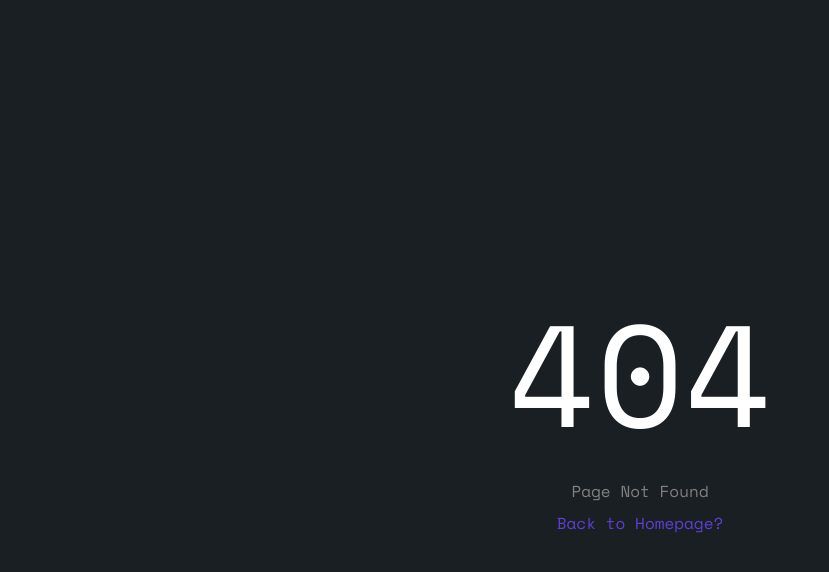
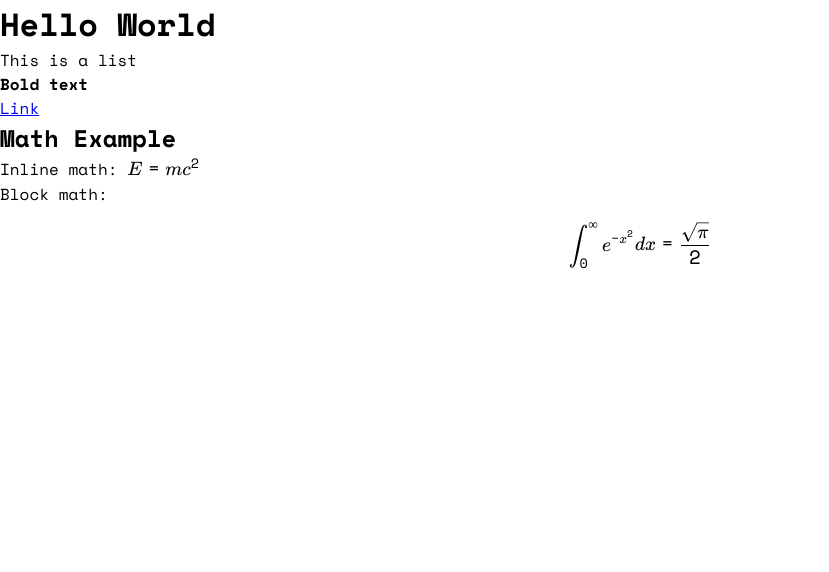
Before and after one commit to Sutanu01/AI_SEM4_Project, a React (Vite) app in the folder client/: page /test in a window 1280 px wide. Before the commit this address had no page. Shown: the top 572 px of the page, without its empty margins (0-829 px from the left). Built offline with nearby package versions, Linux system fonts and the light colour scheme.

Commit message:
latex eg

```diff
--- a/client/package.json
+++ b/client/package.json
@@ -17,11 +17,15 @@
     "@react-pdf-viewer/core": "^3.12.0",
     "@react-pdf-viewer/default-layout": "^3.12.0",
     "event-source-polyfill": "^1.0.31",
+    "katex": "^0.16.22",
     "pdfjs-dist": "^3.11.174",
     "react": "^19.0.0",
     "react-dom": "^19.0.0",
+    "react-markdown": "^10.1.0",
     "react-pdf": "^9.2.1",
-    "react-router-dom": "^7.5.0"
+    "react-router-dom": "^7.5.0",
+    "rehype-katex": "^7.0.1",
+    "remark-math": "^6.0.0"
   },
   "devDependencies": {
     "@eslint/js": "^9.21.0",
--- a/client/src/App.jsx
+++ b/client/src/App.jsx
@@ -1,18 +1,20 @@
-import React from 'react'
-import { Route, BrowserRouter as Router, Routes } from 'react-router-dom'
-import Home from './pages/Home'
-import MainPage from './pages/MainPage'
-import NotFound from './pages/NotFound'
+import React from "react";
+import { Route, BrowserRouter as Router, Routes } from "react-router-dom";
+import Home from "./pages/Home";
+import MainPage from "./pages/MainPage";
+import NotFound from "./pages/NotFound";
+import Test from "./pages/Test";
 
 const App = () => {
 	return (
 		<Router>
 			<Routes>
-				<Route path='/' element={<Home />} />
-				<Route path='/learning' element={<MainPage />} />
-				<Route path='*' element={<NotFound />} />
+				<Route path="/" element={<Home />} />
+				<Route path="/learning" element={<MainPage />} />
+				<Route path="/test" element={<Test />} />
+				<Route path="*" element={<NotFound />} />
 			</Routes>
 		</Router>
-	)
-}
-export default App
+	);
+};
+export default App;
--- /dev/null
+++ b/client/src/pages/Test.jsx
@@ -0,0 +1,33 @@
+import "katex/dist/katex.min.css"; // KaTeX styles
+import React from "react";
+import ReactMarkdown from "react-markdown";
+import rehypeKatex from "rehype-katex";
+import remarkMath from "remark-math";
+
+const markdown = `
+# Hello World
+- This is a list
+- **Bold text**
+- [Link](https://example.com)
+
+## Math Example
+Inline math: $E = mc^2$
+
+Block math:
+
+$$
+\\int_0^\\infty e^{-x^2} dx = \\frac{\\sqrt{\\pi}}{2}
+$$
+`;
+
+function MarkdownComponent() {
+	return (
+		<ReactMarkdown
+			children={markdown}
+			remarkPlugins={[remarkMath]}
+			rehypePlugins={[rehypeKatex]}
+		/>
+	);
+}
+
+export default MarkdownComponent;
```
Also changed, not shown: 1 other file (tests, documents, lock files or other folders).
